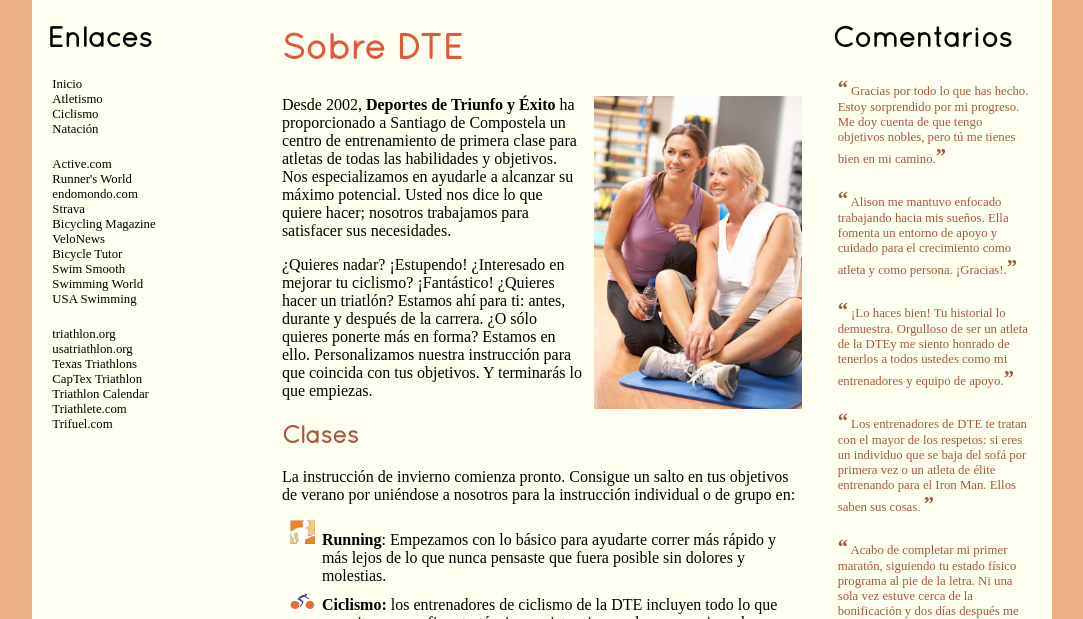
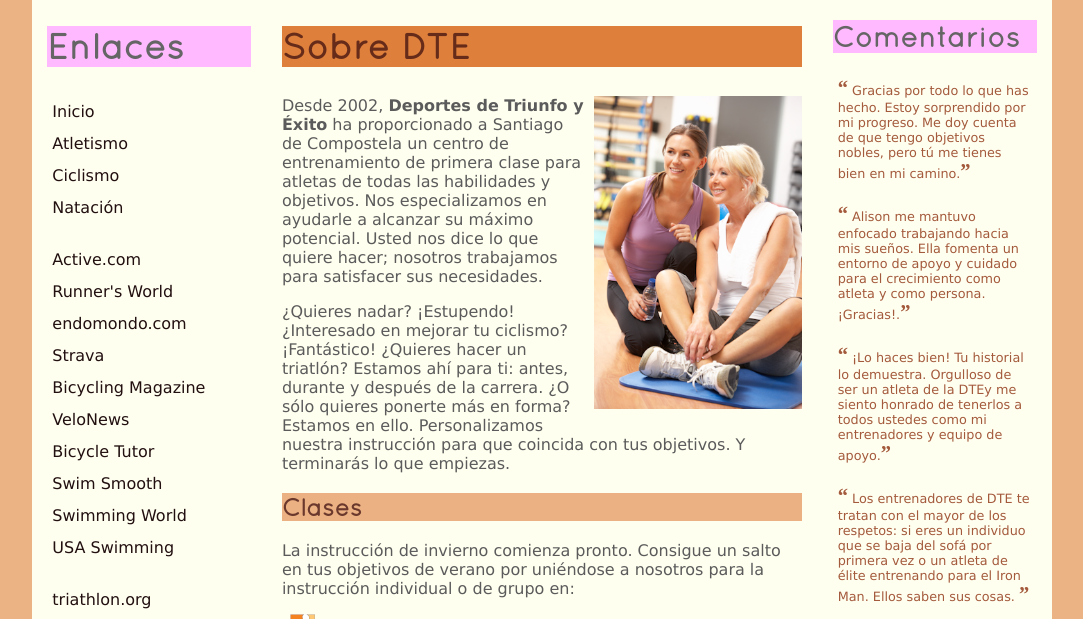
Before and after one commit to saraveiro/adicional4-3, a plain HTML site: page index.html in a window 1280 px wide. Shown: the part 127-746 px from the top of the page, without its empty margins (98-1181 px from the left). Drawn offline with Linux system fonts and the light colour scheme; files whose address does not match are found by name.

Commit message:
Correcciones Tarea 4

```diff
--- a/css/dte_styles.css
+++ b/css/dte_styles.css
@@ -1,4 +1,7 @@
 @charset "utf-8";
+@import url('dte_layout.css');
+/* se mandaba cambiar el nombre al dte_styles.csv y llamarle style.csv no hacer otra
+hoja de estilos*/
 
 
 /*
@@ -9,18 +12,17 @@
    Filename: dte_styles.css
 
 */
-
+/* no has puesto bien la ruta donde se encuentran las fuentes
 @font-face{
    font-family: 'Quicksand';
    src: url('Quicksand-Regular.woff') format('woff'),
-        url('Quicksand-Regular.ttf') format('truetype');
+      url('Quicksand-Regular.ttf') format('truetype');
+}*/
+@font-face{
+   font-family: 'Quicksand';
+   src: url('../fuentes/Quicksand-Regular.woff') format('woff'),
+      url('../fuentes/Quicksand-Regular.ttf') format('truetype');
 }
-
-h1, h2{
-  font-family: 'quicksand', 'Lucida Sans', 'Lucida Sans Regular', 'Lucida Grande', 'Lucida Sans Unicode', Geneva, Verdana, sans-serif;
-}
-
-
 
 
 /* HTML and Body Styles */
@@ -29,27 +31,51 @@ h1, h2{
 html {
 	background-color: hsl(27, 72%, 72%);
 }
+
 body {
-	color: black;
-	background-color: ivory;
+/*	color: black;*/
+   color: rgb(91, 91, 91);
+   background-color: ivory;
+   font-family: Verdana, Geneva, Tahoma, sans-serif;
 }
 
 
 
 /* Heading Styles */
 
+h1, h2{
+  /* font-family: 'Quicksand', 'Lucida Sans', 'Lucida Sans Regular', 'Lucida Grande', 'Lucida Sans Unicode', Geneva, Verdana, sans-serif; */
+  font-family: Quicksand, Verdana, Geneva, sans-serif;
+   letter-spacing: 0.025em;
+}
 
+h1{
+   background-color: rgb(255,185,255);
+   color: rgb(101,101,101);
+  /* color: white; */
+   font-size: 2.2em;
+}
+h2{
+   color: white;
+   background-color: rgb(235, 177,131);
+   font-size: 1.5em;
+}
 
 #sobre_dte h1{
-   color: rgb(222,90,60);
+   /*color: rgb(222,90,60);*/
+   background-color: rgb(222,128,60);
+   /* para no tener problemas de contraste cambiamos el color del texto*/
+   color: rgba(61, 13, 13, 0.74);
+  }
 
+#sobre_dte h2{
+  /* color:rgb(164,90,60);*/
+  background-color: rgb(235, 177,131);
+     /* para no tener problemas de contraste cambiamos el color del texto*/
+     color: rgba(61, 13, 13, 0.74);
 }
 
-#sobre_dte h2{
-   color:rgb(164,90,60);
-}
-
-
+/*
 
 
 h1{
@@ -58,7 +84,7 @@ h1{
 h2{
    font-size: 1.5em;
 }
-
+*/
 
 
 
@@ -69,7 +95,8 @@ aside{
    font-size: 0.8em;
 }
 aside blockquote {
-   color:rgb(164,90,60);
+  color:rgb(164,90,60);
+ /* color: rgb(232, 165, 116);*/
    margin: 20px 5px;
    quotes: "\201C" "\201D";
 }
@@ -94,17 +121,19 @@ aside blockquote::after {
 /* Navigation Styles */
 
 nav{
-   font-size:0.8em;
+  /* font-size: 0.8em;*/
 }
-nav ul{
+nav > ul{
    list-style-type: none;
    padding-left: 5px;
+   line-height: 2em;
 }
 nav > ul > li.newgroup {
    margin-top: 20px;
 }
 nav > ul > li > a:link, nav > ul > li > a:visited {
-   color: black;
+   /*color: black;*/
+   color: rgb(34, 16, 16);
    text-decoration: none;
 }
 nav > ul > li > a:hover, nav > ul > li > a:active {
@@ -131,6 +160,10 @@ section#sobre_dte ul li:last-of-type{
 
 
 /* Footer Styles */
+body > footer p{
+   float:left;
+   margin-top: 1%;
+}
 body > footer address {
    background-color: brown;
    color: white;
--- a/css/style.css
+++ b/css/style.css
@@ -1,6 +1,7 @@
 @charset "utf-8";
 @import "dte_layout.css";
-
+/* se mandaba cambiar el nombre al dte_styles.csv y llamarle style.csv no hacer otra
+hoja de estilos*/
 /*
    DTE estilo tipográfico
    Author: Sara Martínez Veiro
@@ -23,7 +24,9 @@
      font-size: 1.5em;
  }
 
-
+h1, h2 {
+    letter-spacing: 0.025em;
+}
 /* h1, h2{
     font-family: 'quicksand', 'Lucida Sans', 'Lucida Sans Regular', 'Lucida Grande', 'Lucida Sans Unicode', Geneva, Verdana, sans-serif;
  }
--- a/index.html
+++ b/index.html
@@ -14,7 +14,7 @@
    <meta name="description" content="Página web de deportes" />
    <meta name="viewport" content="width=device-width, user-scalable=no, initial-scale=1.0, maximum-scale=1.0, minimum-scale=1.0">
    <title>Deportes de Triunfo y Éxito</title>
-   <link rel="stylesheet" href="css/dte_layout.css">
+   <!-- <link rel="stylesheet" href="css/dte_layout.css"> -->
    <link rel="stylesheet" href="css/dte_styles.css">
 </head>
 
```
